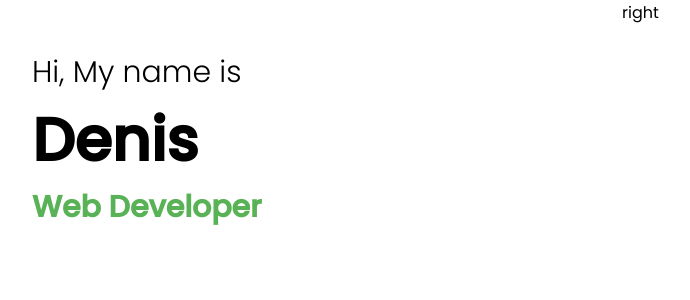
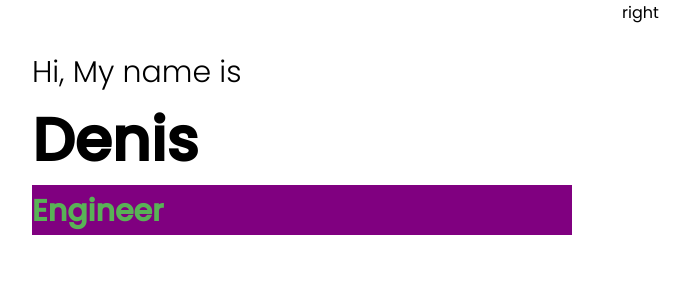
Before and after one commit to Topmewan/profile-site-react, a React (Create React App) app: page / in a window 1280 px wide. Shown: the top 300 px of the page, without its empty margins (18-708 px from the left). Built offline with nearby package versions, Linux system fonts and the light colour scheme.

Commit message:
add animation on title wrapper

```diff
--- a/src/components/intro/Intro.css
+++ b/src/components/intro/Intro.css
@@ -30,9 +30,27 @@
     overflow: hidden;
 }
 
+.i-title-wrapper {
+    height: 100%;
+    animation: move 10s ease-in-out infinite alternate;
+}
+
+@keyframes move {
+    50% {
+        transform: translateY(-50px);
+    }
+    50% {
+        transform: translateY(-50px);
+    }
+
+}
+
 .i-title-item {
     height: 50px;
     font-size: 30px;
     font-weight: bold;
     color: #59b256;
+    background: purple;
+    display: flex;
+    align-items: center;
 }
--- a/src/components/intro/Intro.js
+++ b/src/components/intro/Intro.js
@@ -8,7 +8,7 @@ const Intro = () => {
                     <h1 className='i-intro'>Hi, My name is</h1>
                     <h2 className='i-name'>Denis</h2>
                     <div className="i-title">
-                        <div className="-title-wrapper">
+                        <div className="i-title-wrapper">
                             <div className="i-title-item">Web Developer</div>
                             <div className="i-title-item">Engineer</div>
                         </div>
```
